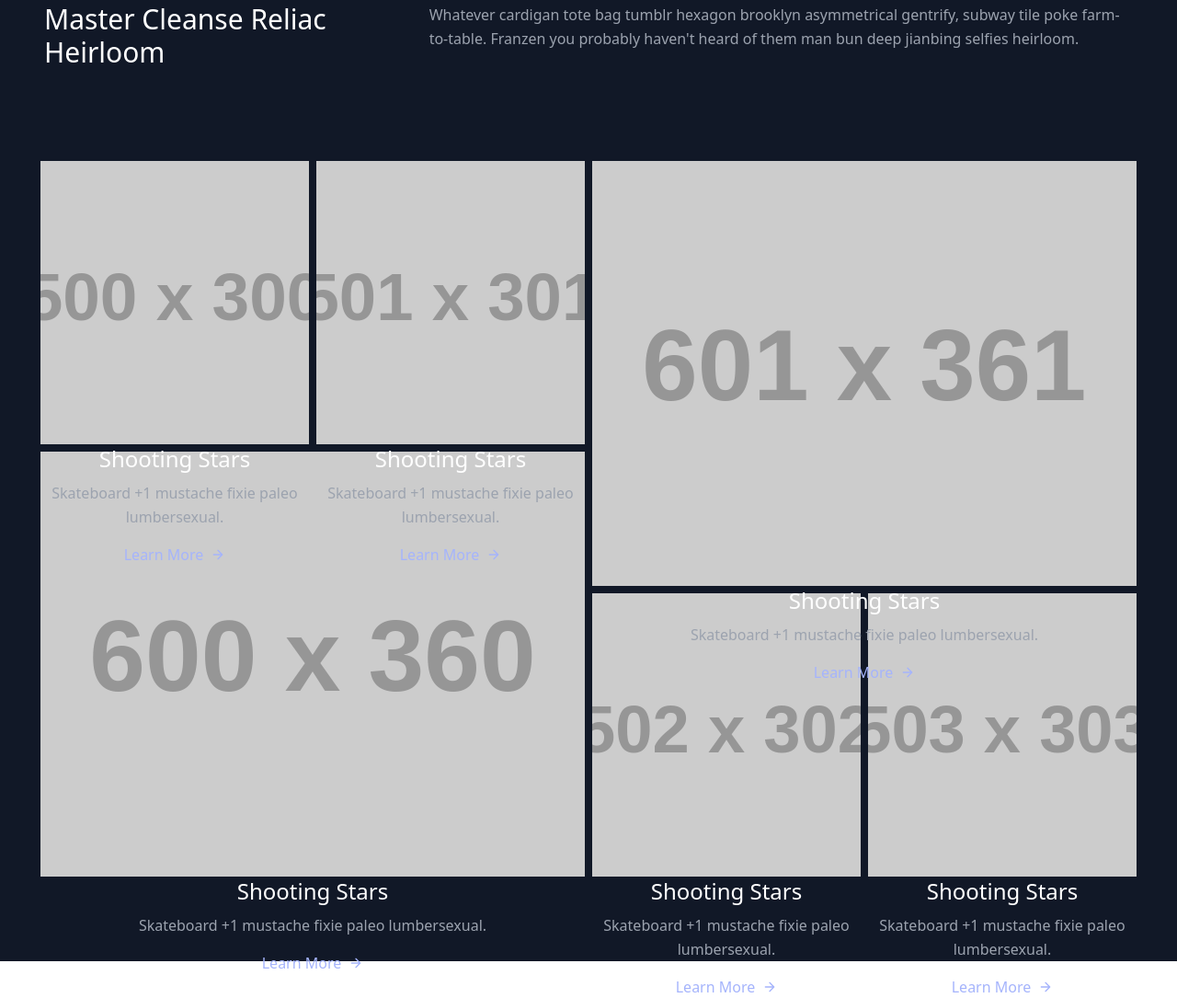
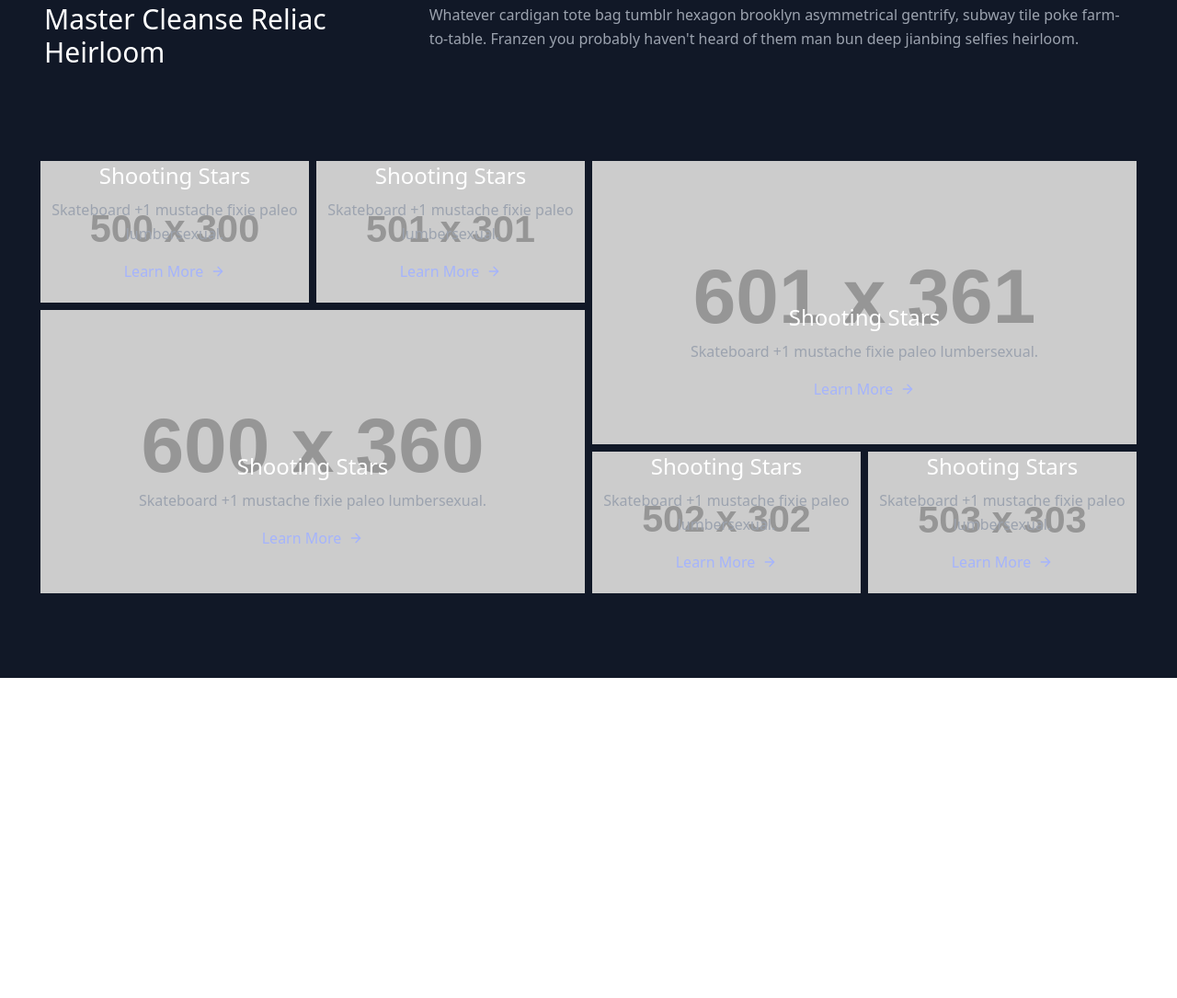
Before and after one commit to Manoj-Mahat0/blog, a plain HTML site: page index.html in a window 1280 px wide. Shown: the part 1017-2102 px from the top of the page at 92% size. After the commit the page ends 1754 px from the top, so only its background shows below. Drawn offline with nearby package versions, Linux system fonts and the light colour scheme; placeholder pictures from the web are drawn by us.

Commit message:
Update index-css.css

```diff
--- a/CSS/index-css.css
+++ b/CSS/index-css.css
@@ -2,3 +2,7 @@
     width: 71px;
     margin-left: -57px;
 }
+
+.text-center.relative.z-10.w-full {
+    margin-top: -154px;
+}
```
